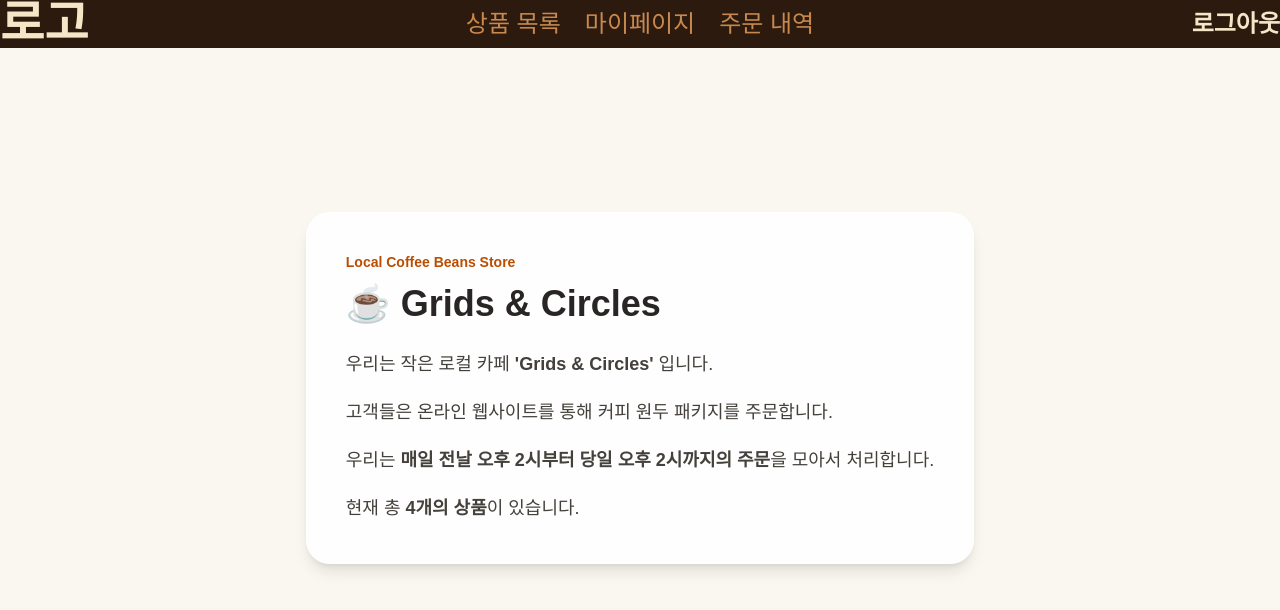
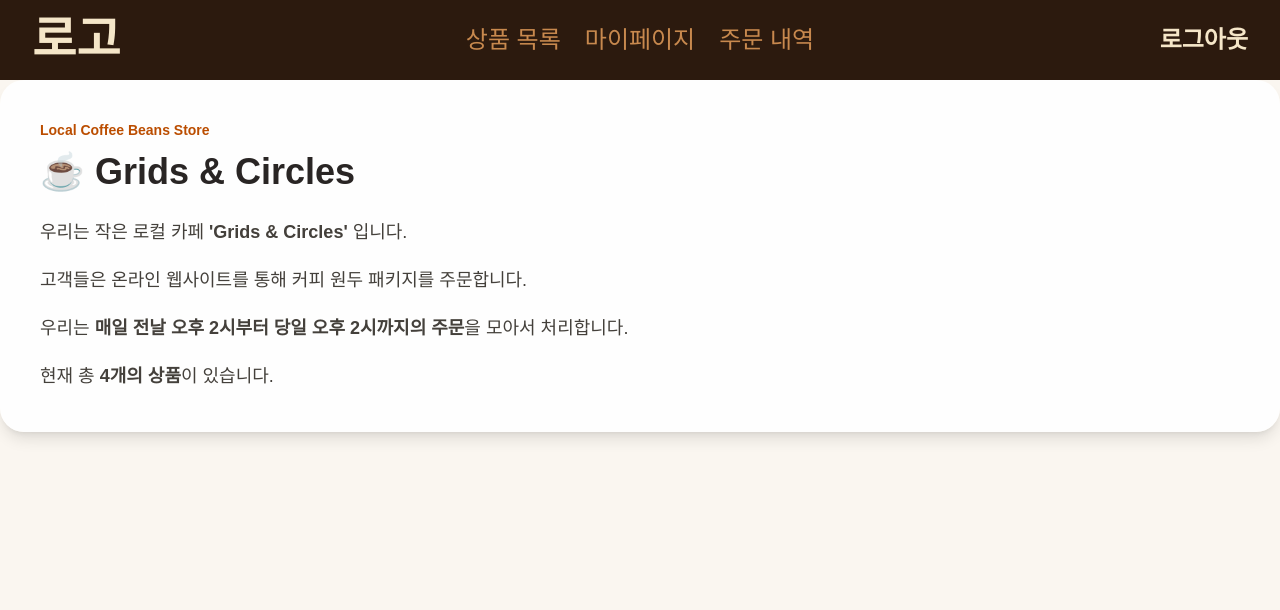
Before and after one commit to prgrms-be-devcourse/NBE10-12-1-Layer7, a Next.js app in the folder frontend/customer/customer/: page / in a window 1280 px wide. Shown: the top 610 px of the page. Built offline with nearby package versions, Linux system fonts and the light colour scheme.

Commit message:
fix: BasePage.css 수정

```diff
--- a/frontend/customer/customer/src/app/BasePage.css
+++ b/frontend/customer/customer/src/app/BasePage.css
@@ -1,12 +1,12 @@
 @layer components{
     .base-page{
-        @apply bg-coffee-bg min-h-screen;
+        @apply bg-coffee-bg flex flex-col h-screen;
     }
     .base-header{
         @apply bg-coffee-nav text-coffee-nav-text;
     }
     .base-nav{
-        @apply flex items-center justify-between;
+        @apply flex items-center justify-between px-8 py-4;
     }
     .nav-service{
         @apply flex items-center gap-6 text-coffee-nav-accent text-2xl;
@@ -15,6 +15,6 @@
         @apply flex gap-2 text-coffee-nav-text text-2xl font-semibold;
     }
     .base-main{
-        @apply bg-coffee-bg flex h-[calc(100vh-120px)] overflow-hidden items-center justify-center;
+        @apply bg-coffee-bg flex-1;
     }
 }
```
